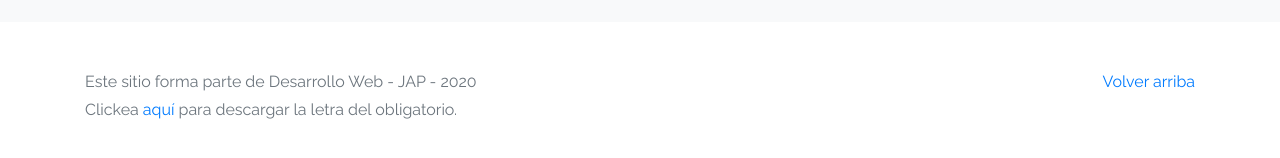
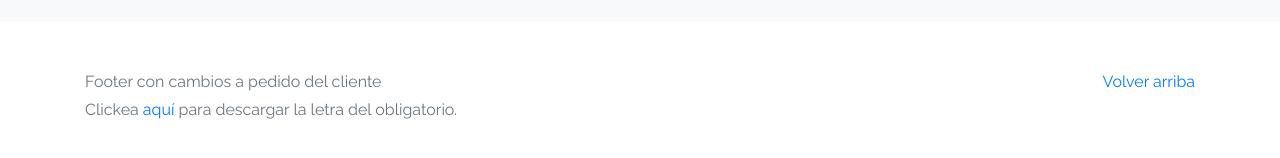
Before and after one commit to sdantu21/jap-test, a plain HTML site: page index.html in a window 1280 px wide. Shown: the part 1396-1554 px from the top of the page. Drawn offline with Linux system fonts and the light colour scheme.

Commit message:
Footer text

```diff
--- a/index.html
+++ b/index.html
@@ -98,7 +98,7 @@
         <p class="float-right">
           <a href="#">Volver arriba</a>
         </p>
-        <p>Este sitio forma parte de Desarrollo Web - JAP - 2020</p>
+        <p>Footer con cambios a pedido del cliente</p>
         <p>Clickea <a target="_blank" href="Letra.pdf">aquí</a> para descargar la letra del obligatorio.</p>
       </div>
     </footer>
```
